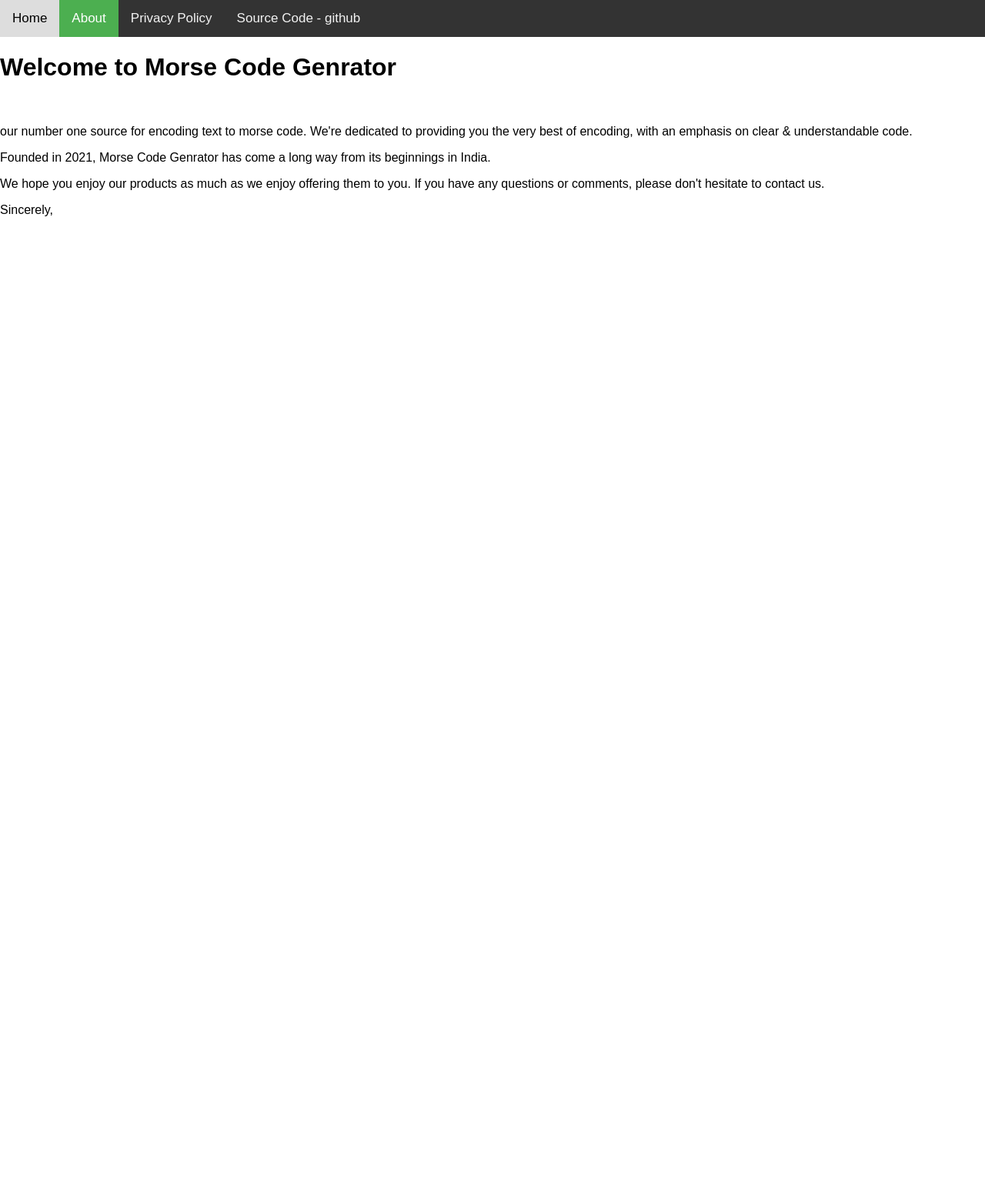
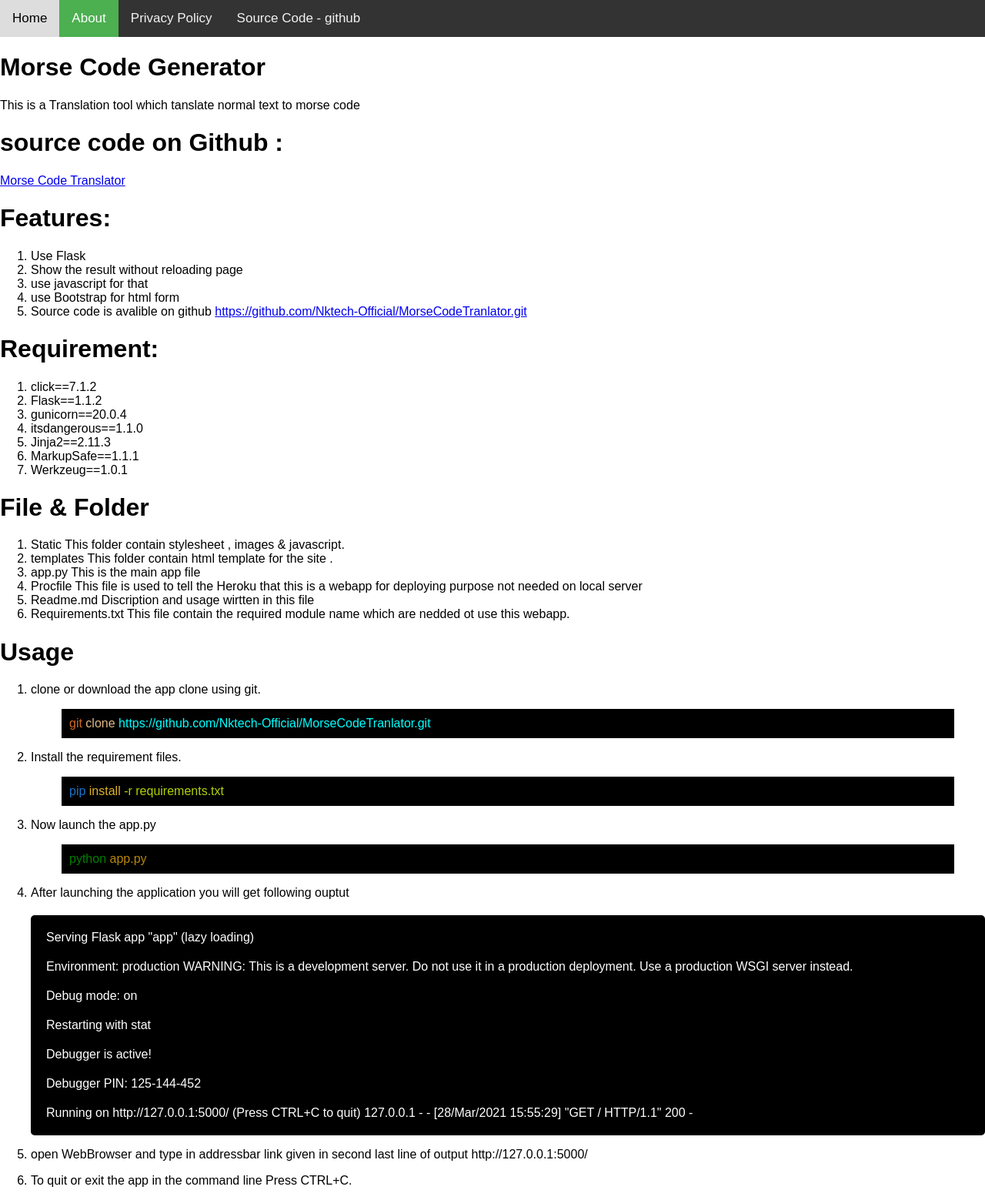
Before and after one commit to Nktech-Official/MorseCodeTranlator, a Flask app: page /about in a window 1280 px wide. Shown: the whole page at 77% size. Before the commit the page ends 281 px from the top, so only its background shows below. Run offline with Flask 2, Linux system fonts and the light colour scheme.

Commit message:
about us page update

```diff
--- a/templates/about.html
+++ b/templates/about.html
@@ -1,7 +1,78 @@
 {% extends 'base.html' %}{% block title %}About Us{% endblock title %} {% block body %}
 
 <body onload="active('about')">{% endblock body %} {% block content %}
-    <h1>Welcome to Morse Code Genrator</h1><br/>
-    <p>our number one source for encoding text to morse code. We're dedicated to providing you the very best of encoding, with an emphasis on clear & understandable code. </p>
-    <p>Founded in 2021, Morse Code Genrator has come a long way from its beginnings in India. </p>
-    <p>We hope you enjoy our products as much as we enjoy offering them to you. If you have any questions or comments, please don't hesitate to contact us.</p> Sincerely, {% endblock content %}
+    <h1 id="morse-code-generator">Morse Code Generator</h1>
+    <p>This is a Translation tool which tanslate normal text to morse code </p>
+    <h1>source code on Github :</h1>
+    <a href="https://github.com/Nktech-Official/MorseCodeTranlator.git" target="_blank">Morse Code Translator</a>
+    <h1 id="features">Features:</h1>
+    <ol style="list-style-type: decimal">
+        <li>Use Flask</li>
+        <li>Show the result without reloading page</li>
+        <li>use javascript for that</li>
+        <li>use Bootstrap for html form</li>
+        <li>Source code is avalible on github <a href="https://github.com/Nktech-Official/MorseCodeTranlator.git" target="_blank">https://github.com/Nktech-Official/MorseCodeTranlator.git</a></li>
+
+    </ol>
+    <h1 id="requirement">Requirement:</h1>
+    <ol style="list-style-type: decimal">
+        <li>click==7.1.2</li>
+        <li>Flask==1.1.2</li>
+        <li>gunicorn==20.0.4</li>
+        <li>itsdangerous==1.1.0</li>
+        <li>Jinja2==2.11.3</li>
+        <li>MarkupSafe==1.1.1</li>
+        <li>Werkzeug==1.0.1</li>
+    </ol>
+    <h1 id="file-folder">File &amp; Folder</h1>
+    <ol style="list-style-type: decimal">
+        <li>Static This folder contain stylesheet , images &amp; javascript.</li>
+        <li>templates This folder contain html template for the site .</li>
+        <li>app.py This is the main app file</li>
+        <li>Procfile This file is used to tell the Heroku that this is a webapp for deploying purpose not needed on local server</li>
+        <li>Readme.md Discription and usage wirtten in this file</li>
+        <li>Requirements.txt This file contain the required module name which are nedded ot use this webapp.</li>
+    </ol>
+    <h1 id="usage">Usage</h1>
+    <ol style="list-style-type: decimal">
+        <li>
+            <p>clone or download the app clone using git.
+                <blockquote class="quote">
+                    <span style="color: chocolate;">git</span> <span style="color: burlywood;">clone</span> <span style="color: aqua;">https://github.com/Nktech-Official/MorseCodeTranlator.git</span></blockquote>
+            </p>
+        </li>
+        <li>
+            <p>Install the requirement files.
+                <blockquote class="quote">
+                    <span style="color: rgb(24, 118, 206)">pip</span> <span style="color:rgb(223, 179, 35);">install </span><span style="color:rgb(179, 209, 5)">-r requirements.txt</span>
+                </blockquote>
+            </p>
+        </li>
+        <li>
+            <p>Now launch the app.py
+                <blockquote class="quote">
+                    <span style="color: green;">python</span> <span style="color: darkgoldenrod;">app.py</span>
+                </blockquote>
+            </p>
+        </li>
+        <li>After launching the application you will get following ouptut
+            <div class='comout'>
+                <ul>
+                    <li>Serving Flask app &quot;app&quot; (lazy loading)</li>
+                    <li>Environment: production WARNING: This is a development server. Do not use it in a production deployment. Use a production WSGI server instead.</li>
+                    <li>Debug mode: on</li>
+                    <li>Restarting with stat</li>
+                    <li>Debugger is active!</li>
+                    <li>Debugger PIN: 125-144-452</li>
+                    <li>Running on http://127.0.0.1:5000/ (Press CTRL+C to quit) 127.0.0.1 - - [28/Mar/2021 15:55:29] &quot;GET / HTTP/1.1&quot; 200 -</li>
+                </ul>
+            </div>
+        </li>
+        <li>
+            <p>open WebBrowser and type in addressbar link given in second last line of output http://127.0.0.1:5000/</p>
+        </li>
+        <li>
+            <p>To quit or exit the app in the command line Press CTRL+C.</p>
+        </li>
+    </ol>
+    {% endblock content %}
```
